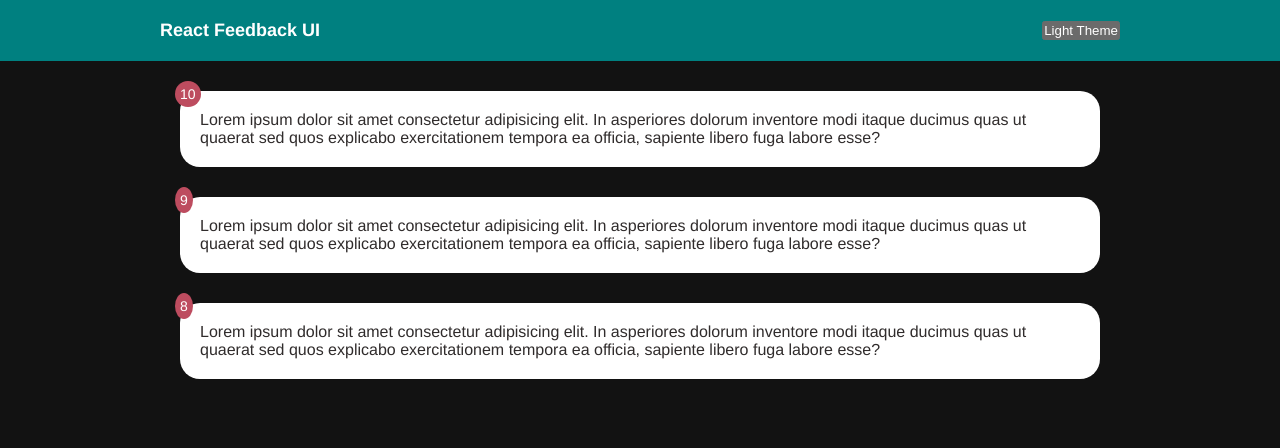
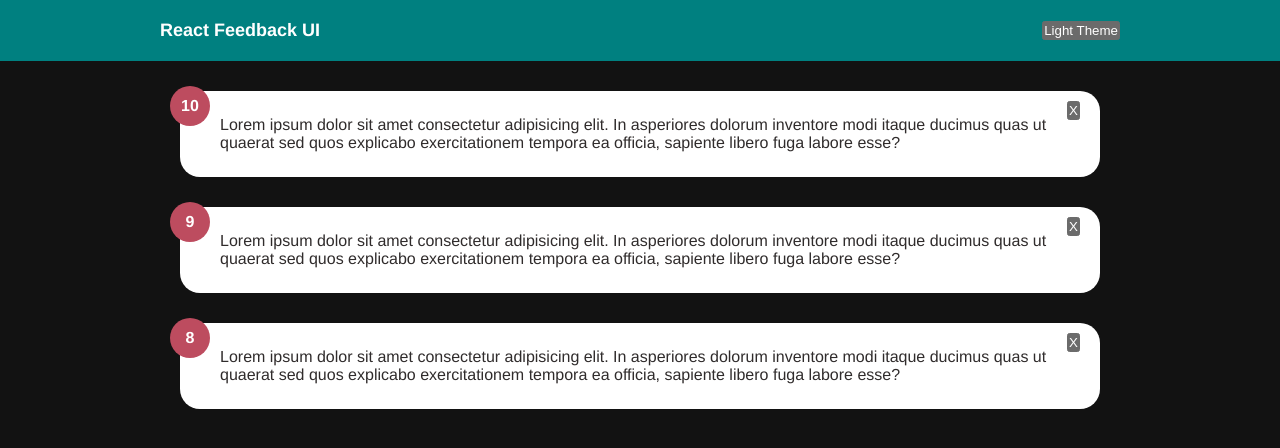
Before and after one commit to codingbbq/react-feedback-app, a React (Create React App) app: page / in a window 1280 px wide. Shown: the top 448 px of the page. Built offline with nearby package versions, Linux system fonts and the light colour scheme.

Commit message:
Update to feedback List

```diff
--- a/package.json
+++ b/package.json
@@ -34,5 +34,8 @@
       "last 1 firefox version",
       "last 1 safari version"
     ]
+  },
+  "devDependencies": {
+    "gh-pages": "^5.0.0"
   }
 }
--- a/src/App.js
+++ b/src/App.js
@@ -5,7 +5,6 @@ import { useState } from 'react';
 function App() {
 
   const [feedback, setFeedback] = useState(FeedbackData);
-  console.log(FeedbackData);
   return (
     <>
       <Header />
--- a/src/assets/css/style.css
+++ b/src/assets/css/style.css
@@ -74,14 +74,29 @@ header nav h1{
 .item span {
     position: absolute;
     background-color: var(--clr-feedback-score);
-    font-size: var(--fs-200);
+    font-size: var(--fs-300);
+    font-weight: bold;
     border-radius: 50%;
     padding: 5px;
-    top: -10px;
-    left: -5px;
+    top: -5px;
+    left: -10px;
+    width: 40px;
+    height: 40px;
+    text-align: center;
+    display: flex;
+    flex-direction: column;
+    justify-content: center;
 }
 
 .item p {
     font-size: var(--fs-300);
     color: var(--clr-feedback-text);
+    padding: 5px 20px;
 }
+
+.item button {
+    position: absolute;
+    top: 10px;
+    right: 20px;
+    cursor: pointer;
+}
--- a/src/components/Feedback/FeedbackItem.jsx
+++ b/src/components/Feedback/FeedbackItem.jsx
@@ -1,8 +1,9 @@
-function FeedbackItem({item}) {
+function FeedbackItem({item, handleDelete}) {
     return (
         <div className='item'>
             <span>{item.rating}</span>
             <p>{item.feedback}</p>
+            <button onClick={() => handleDelete(item.id)}>X</button>
         </div>
     )
 }
--- a/src/components/Feedback/FeedbackList.jsx
+++ b/src/components/Feedback/FeedbackList.jsx
@@ -2,9 +2,11 @@ import FeedbackItem from './FeedbackItem';
 function FeedbackList({feedback}) {
     return (
         <>
-            { feedback.map((item) => {
-                return <FeedbackItem key={item.id} item={item} />
-            }) }
+            {
+                feedback.map((item) => {
+                    return <FeedbackItem key={item.id} item={item} handleDelete={(id) => console.log(id)}/>
+                })
+            }
         </>
     )
 }
```
Also changed, not shown: 1 other file (tests, documents, lock files or other folders).
